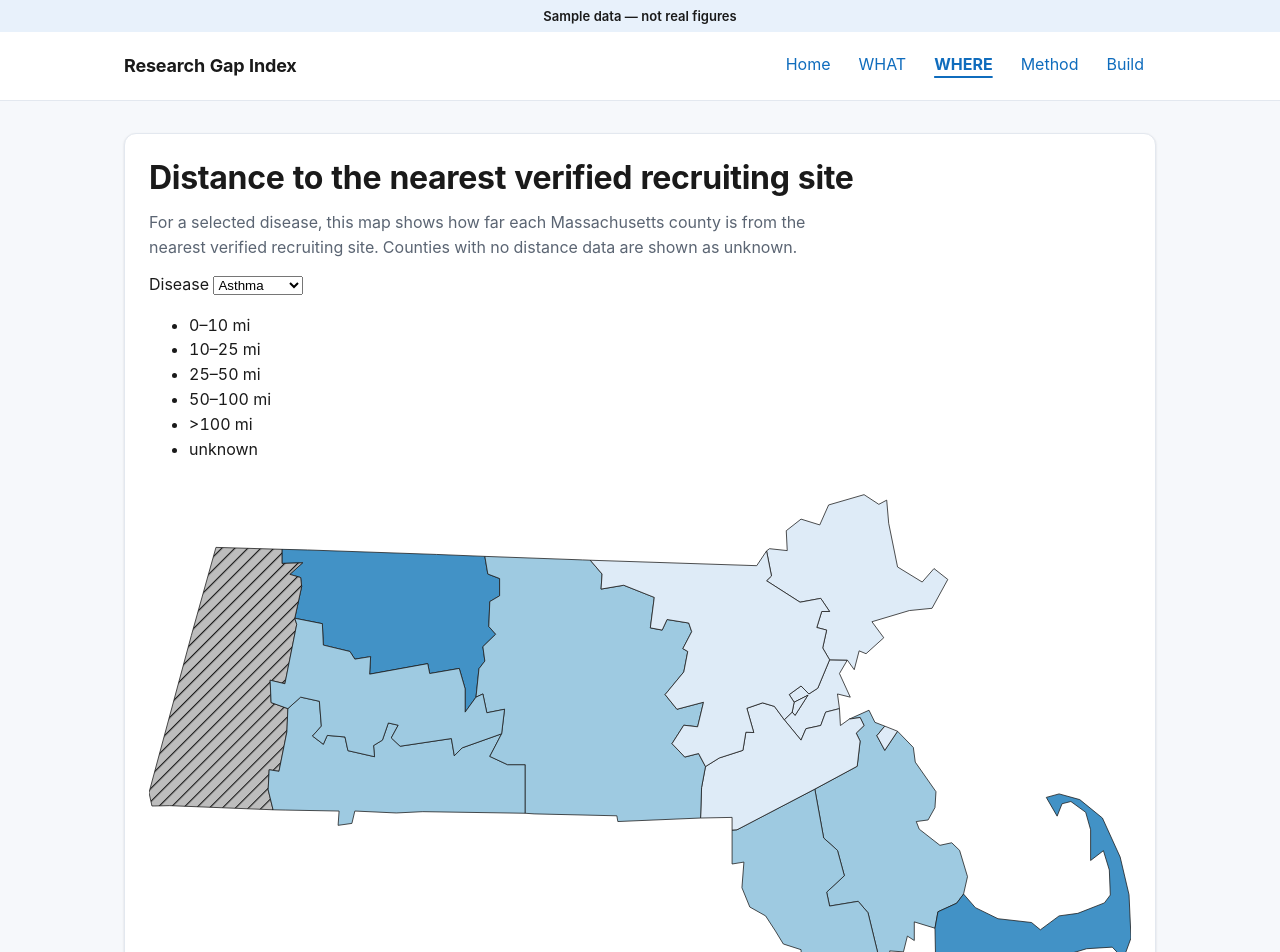
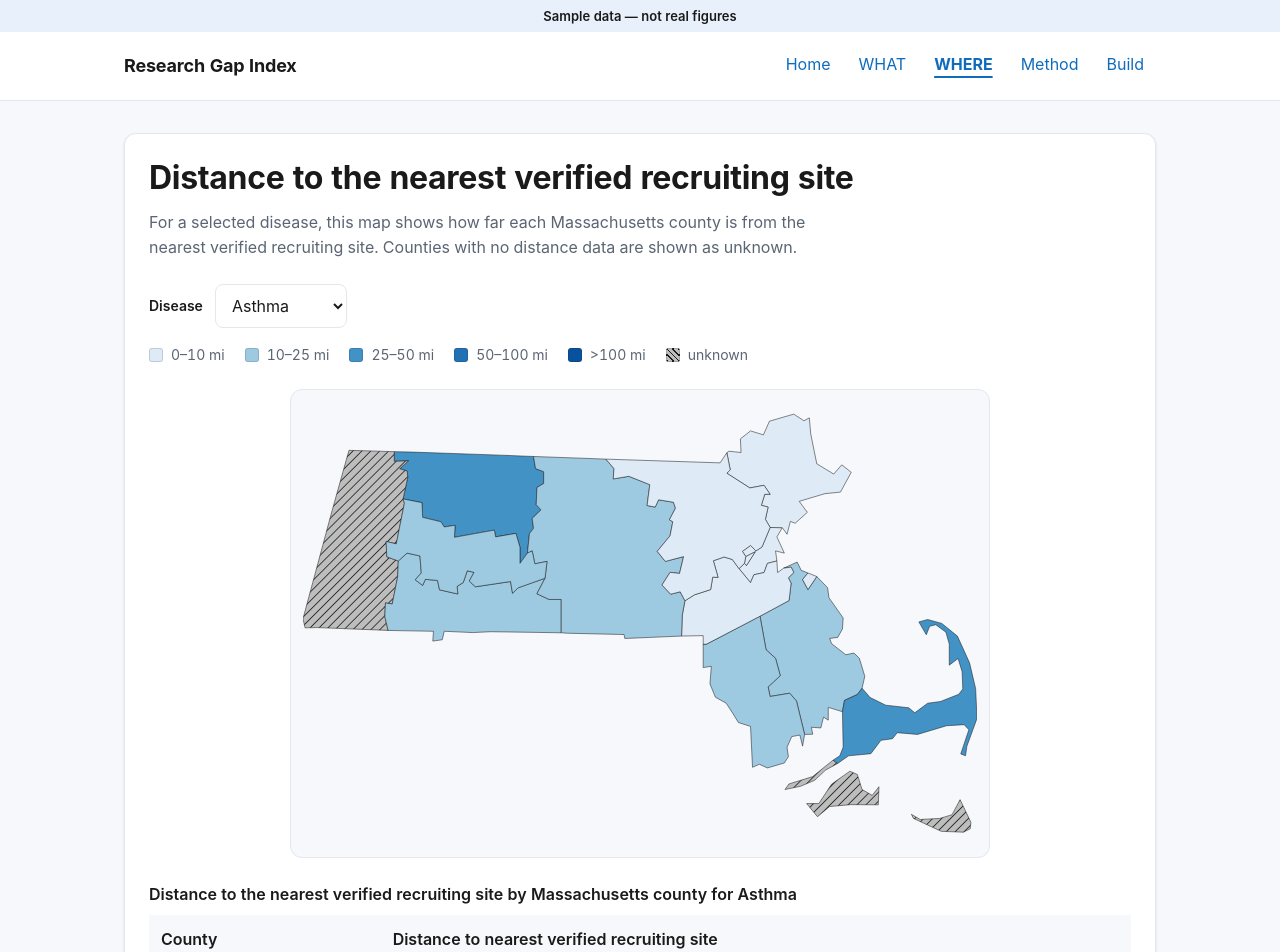
Before and after one commit to ethancfay/Optics, a React (Vite) app in the folder web/: page /where in a window 1280 px wide. Shown: the top 952 px of the page. Built offline with nearby package versions, Linux system fonts and the light colour scheme.

Commit message:
polish(where): Kombai legend swatches, styled select, map width

```diff
--- /dev/null
+++ b/web/src/components/CountyMap.css
@@ -0,0 +1,162 @@
+/*
+ * Styles for the CountyMap choropleth, its disease selector, its distance
+ * legend, and its text-alternative table (Req 9, 10).
+ *
+ * Colours reference the palette custom properties in `src/styles/palette.css`
+ * (single source of truth, WCAG AA contrast), and the chrome follows the
+ * visual-design steering: 8px control radius, --border hairlines, the 4/8/12/16/
+ * 24 spacing scale, and 14px --muted for secondary text.
+ *
+ * Restyle only: markup, copy, ARIA wiring and data flow are untouched here, so
+ * the legend and table text keep carrying the meaning the fills show
+ * (Req 9.5, 15.2). Table cell/row styling is shared and lives in base.css.
+ */
+
+/* --- Section -------------------------------------------------------------- */
+
+.county-map {
+  margin: 0;
+}
+
+/* --- Disease selector (Req 9.2, 10.4) ------------------------------------- */
+
+/*
+ * The label and its <select> sit on one row, wrapping to a stack only when the
+ * viewport is too narrow to keep both readable.
+ */
+.county-map__controls {
+  display: flex;
+  flex-wrap: wrap;
+  align-items: center;
+  gap: 8px 12px;
+  margin: 0 0 16px;
+}
+
+.county-map__controls label {
+  color: var(--ink);
+  font-size: 14px;
+  font-weight: 600;
+}
+
+/*
+ * Control styling from the design system: 8px radius, 1px --border, 8px 12px
+ * padding, page font. The native select chrome is kept (no `appearance: none`)
+ * so the disclosure indicator and platform keyboard behaviour are preserved.
+ */
+.county-map__select {
+  font: inherit;
+  max-width: 100%;
+  min-height: 44px;
+  padding: 8px 12px;
+  color: var(--ink);
+  background-color: var(--card);
+  border: 1px solid var(--border);
+  border-radius: var(--radius-control);
+  cursor: pointer;
+}
+
+.county-map__select:hover {
+  background-color: var(--surface);
+}
+
+/* Visible --focus ring, matching the nav links and chart row buttons. */
+.county-map__select:focus-visible {
+  outline: 3px solid var(--focus);
+  outline-offset: 2px;
+}
+
+/* --- Distance legend (Req 9.5, 15.2) -------------------------------------- */
+
+/*
+ * One horizontal row of "coloured square + range label" pairs. Colour is never
+ * the only cue: the range text sits beside every square and the unknown state
+ * keeps its hatch, so the legend still reads correctly in greyscale.
+ */
+.county-map__legend {
+  display: flex;
+  flex-wrap: wrap;
+  align-items: center;
+  gap: 8px 20px;
+  margin: 0 0 24px;
+  padding: 0;
+  list-style: none;
+  color: var(--muted);
+  font-size: 14px;
+}
+
+.county-map__legend-item {
+  display: inline-flex;
+  align-items: center;
+  gap: 8px;
+  white-space: nowrap;
+}
+
+/* The bucket colour itself is set inline from --seq-1..--seq-5; this is the
+ * square's shape, with a hairline so the lightest bucket reads against --card. */
+.county-map__swatch {
+  flex: none;
+  width: 14px;
+  height: 14px;
+  border: 1px solid rgba(16, 24, 40, 0.15);
+  border-radius: 3px;
+}
+
+/*
+ * Unknown swatch: the same --unknown base and 45deg ink hatch the SVG paints
+ * into unknown counties, so legend and map agree and the state is textured
+ * rather than merely greyer (Req 9.3, 9.4, 15.2).
+ */
+.county-map__swatch--unknown {
+  background-color: var(--unknown);
+  background-image: repeating-linear-gradient(
+    45deg,
+    var(--ink) 0 1px,
+    transparent 1px 4px
+  );
+}
+
+/* --- Map ------------------------------------------------------------------ */
+
+/*
+ * The choropleth sits on its own inset plate, capped at 700px and centred so
+ * the projection never stretches across the full content column.
+ */
+.county-map__svg {
+  display: block;
+  width: 100%;
+  max-width: 700px;
+  height: auto;
+  margin: 0 auto 24px;
+  padding: 12px;
+  background-color: var(--surface);
+  border: 1px solid var(--border);
+  border-radius: var(--radius-card);
+}
+
+/* County outlines are sub-pixel; rounding the joins keeps borders clean. */
+.county-map__county {
+  stroke-linejoin: round;
+}
+
+/* --- Text alternative table (Req 10.1-10.3) -------------------------------- */
+
+/*
+ * County names are ROW headers, so they must not pick up the --surface tint the
+ * shared th rule gives column headers — otherwise the first column reads as a
+ * striped band. The row-header weight from base.css still marks them as labels.
+ */
+.county-map__table tbody th {
+  background: transparent;
+}
+
+/* --- Empty state (Req 9.6) ------------------------------------------------ */
+
+.county-map__empty {
+  margin: 0;
+  padding: 12px 16px;
+  color: var(--muted);
+  background-color: var(--surface);
+  border: 1px solid var(--border);
+  border-radius: var(--radius-control);
+  font-size: 14px;
+}
--- a/web/src/components/CountyMap.tsx
+++ b/web/src/components/CountyMap.tsx
@@ -37,6 +37,7 @@ import {
   type CountyState,
   type DistanceBucket,
 } from "../data/where";
+import "./CountyMap.css";
 
 /** Message shown when there is no Where_Data to drive the map (Req 9.6). */
 export const NO_DISTANCE_DATA_MESSAGE = "No distance data is available";
--- a/web/src/styles/base.css
+++ b/web/src/styles/base.css
@@ -174,19 +174,22 @@ a:hover {
 /* --- Tables --------------------------------------------------------------- */
 
 /*
- * Shared table styling for the Investigate breakdown tables (.inv-table) and
- * the chart/map text-alternative tables (.dw-table). Full width, --surface
- * header row, 12px cells, --border row rules, numbers right-aligned.
+ * Shared table styling for the Investigate breakdown tables (.inv-table), the
+ * chart text-alternative tables (.dw-table) and the map text alternative
+ * (.county-map__table). Full width, --surface header row, 12px cells,
+ * --border row rules, numbers right-aligned.
  */
 .inv-table,
-.dw-table {
+.dw-table,
+.county-map__table {
   width: 100%;
   border-collapse: collapse;
   margin: 0 0 12px;
 }
 
 .inv-table caption,
-.dw-table caption {
+.dw-table caption,
+.county-map__table caption {
   text-align: left;
   color: var(--ink);
   font-weight: 600;
@@ -194,7 +197,8 @@ a:hover {
 }
 
 .inv-table th,
-.dw-table th {
+.dw-table th,
+.county-map__table th {
   background: var(--surface);
   color: var(--ink);
   font-weight: 600;
@@ -204,7 +208,8 @@ a:hover {
 }
 
 .inv-table td,
-.dw-table td {
+.dw-table td,
+.county-map__table td {
   padding: 12px;
   border-bottom: 1px solid var(--border);
   color: var(--ink);
@@ -312,6 +317,7 @@ a:hover {
 .where-intro {
   color: var(--muted);
   max-width: 70ch;
+  margin-bottom: 24px;
 }
 
 /* --- Method --------------------------------------------------------------- */
```
Also changed, not shown: 1 other file (tests, documents, lock files or other folders).
